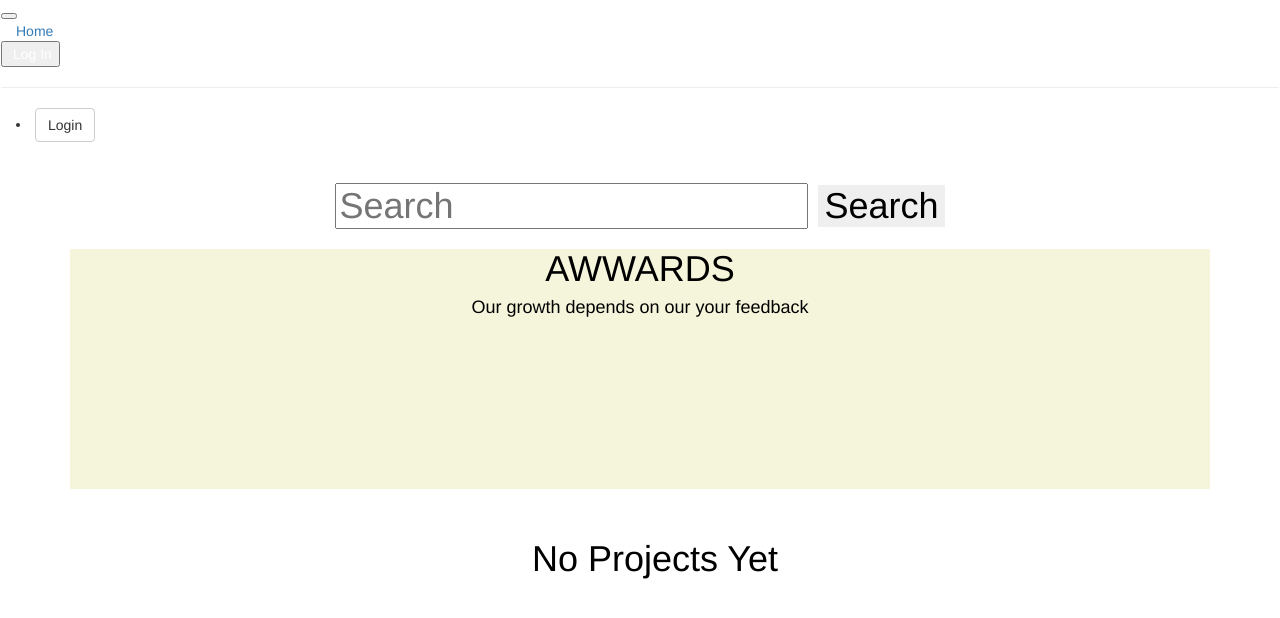
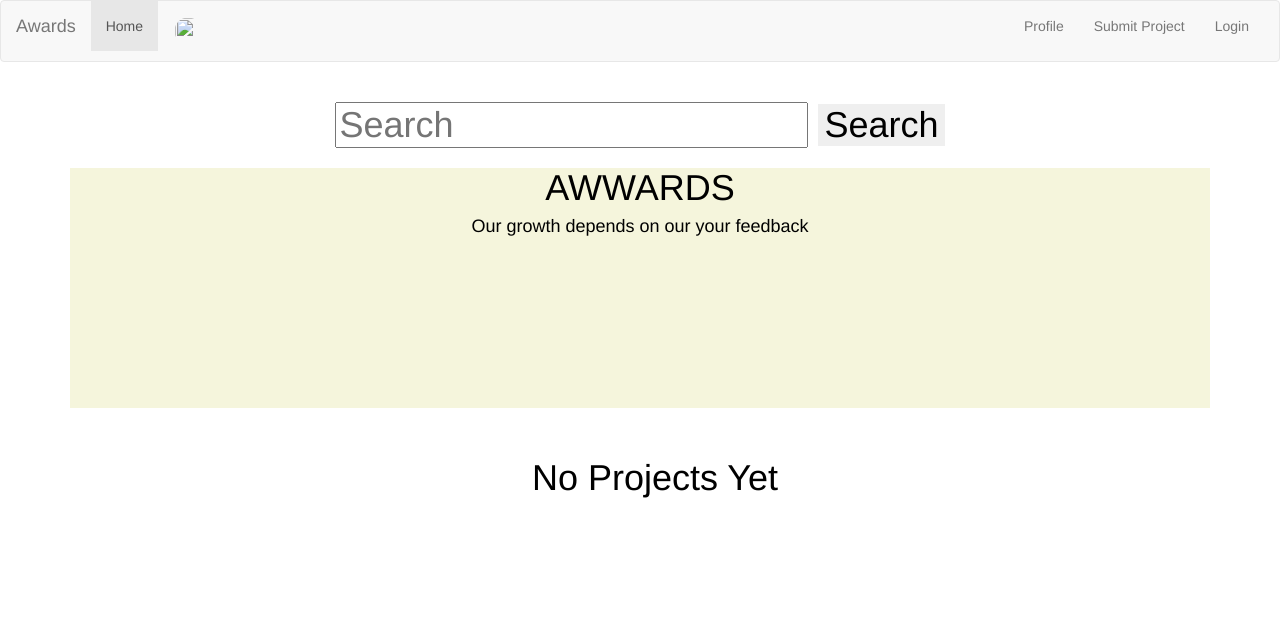
Before and after one commit to vincentouma/Awards, a Django app: page / in a window 1280 px wide. Shown: the top 618 px of the page. Run offline with Django 3.2, Linux system fonts and the light colour scheme; data that the repository does not hold is empty; some libraries are stand-ins or nearby versions.

Commit message:
add bootstrap to navbar

```diff
--- a/award/templates/navbar.html
+++ b/award/templates/navbar.html
@@ -1,92 +1,54 @@
-<nav class="navbar navbar-expand-lg navbar-dark bg-dark">
-    <button class="navbar-toggler" type="button" data-toggle="collapse" data-target="#navbarTogglerDemo01"
-        aria-controls="navbarTogglerDemo01" aria-expanded="false" aria-label="Toggle navigation">
-        <span class="navbar-toggler-icon"></span>
-    </button>
-    <div class="collapse navbar-collapse" id="navbarTogglerDemo01">
-        <div>
-            <a href="/">Home</a>
-
-        </div>
-    </div>
-    {% if user.is_authenticated %}
-
-    {% if request.user.profile.profile_pic %}
-    <section> <img
-            style="border-radius: 50% ; padding: 0.15rem;   background: linear-gradient(to right bottom, #2cd8a4, #2ec97b);"
-            class=" img-circle" src="{{request.user.profile.profile_pic.url}}" alt="" width="50px" height="50px"">  </section> <br>
-                {% else %}
-
-                {% endif %}
-
-                <div class=" dropdown">
-        <button class="btn btn-sm dropdown-toggle" type="button" id="dropdownMenuButton btn-2" data-toggle="dropdown"
-            aria-haspopup="true" aria-expanded="false">
-            <h6><a href="#" style="color: white;">{{ user.username}}</a></h6>
-        </button>
-        <div class="dropdown-menu" aria-labelledby="dropdownMenuButton">
-            <a class="dropdown-item" href="{% url 'profile' %}">Profile</a>
-        </div>
-        </div>
-        <a href="{% url 'new-project' %}"><button id="btn-2">Submit Project</button></a>
-
-        {% else %}
-
-        <button class="btn-2"> <a href="#"><i style="color:blue;" class="fa fa-settings fa-2x"></i></a> <a
-                href="/accounts/login" style="color: white;">Log In</a> </button>
-
-
-        {% endif %}
-        <div class="red" id="ohmy">
-
+<nav class="navbar navbar-default">
+    <div class="container-fluid">
+        <!-- Brand and toggle get grouped for better mobile display -->
+        <div class="navbar-header">
+            <button type="button" class="navbar-toggle collapsed" data-toggle="collapse"
+                data-target="#bs-example-navbar-collapse-1" aria-expanded="false">
+                <span class="sr-only">Toggle navigation</span>
+                <span class="icon-bar"></span>
+                <span class="icon-bar"></span>
+                <span class="icon-bar"></span>
+            </button>
+            <a class="navbar-brand" href="/">Awards</a>
         </div>
 
-        <div id="mySidenav" class="sidenav">
-            <a href="javascript:void(0)" class="closebtn" onclick="closeNav()"></a>
-            <hr>
+        <!-- Collect the nav links, forms, and other content for toggling -->
+        <div class="collapse navbar-collapse" id="bs-example-navbar-collapse-1">
+            <ul class="nav navbar-nav">
+                <li class="active"><a href="/">Home <span class="sr-only">(current)</span></a></li>
+                <li><a href="#"> <img style="border-radius: 50% ; padding: 0.15rem; " class=" img-circle"
+                            src="{{request.user.profile.profile_pic.url}}" alt="" width="30px" height="30px"> </a></li>
 
-        </div>
+            </ul>
 
-        <div class="col-sm-6 col-md-6">
-            {% if user.is_authenticated %}
-            <ul>
+            <ul class="nav navbar-nav navbar-right">
+                <li> <a href="{% url 'profile' %}">Profile</a></li>
+
+                <li><a href="{% url 'new-project' %}">Submit Project</a></li>
+                {% if user.is_authenticated %}
+
                 <li class="dropdown">
-                    <a href="#" class="dropdown-toggle btn btn-default" data-toggle="dropdown" role="button"
-                        aria-expanded="false">Account
-                        <span class="caret"></span>
-                    </a>
-                    <ul class="dropdown-menu" role="menu">
-
+                    <a href="#" class="dropdown-toggle" data-toggle="dropdown" role="button" aria-haspopup="true"
+                        aria-expanded="false">Account<span class="caret"></span></a>
+                    <ul class="dropdown-menu">
                         <li>
                             <a href="/accounts/password/change">Change Password</a>
                         </li>
+
                         <li>
                             <a href="/logout">Logout</a>
                         </li>
+                        {% else %}
+                        <li>
+                            <a href="/accounts/login">Login</a>
+                        </li>
+
+                        {% endif %}
+
+
                     </ul>
                 </li>
             </ul>
-            {% else %}
-            <li>
-                <a class='btn btn-default' href="/accounts/login">Login</a>
-            </li>
-
-            {% endif %}
-        </div>
-
-
-
-        <script>
-            function openNav() {
-                document.getElementById("mySidenav").style.width = "250px";
-                document.getElementById("main").style.marginLeft = "0px";
-                document.body.style.backgroundColor = "rgba(0,0,0,0.4)";
-            }
-
-            function closeNav() {
-                document.getElementById("mySidenav").style.width = "0";
-                document.getElementById("main").style.marginLeft = "0";
-                document.body.style.backgroundColor = "white";
-            }
-        </script>
+        </div><!-- /.navbar-collapse -->
+    </div><!-- /.container-fluid -->
 </nav>
```
